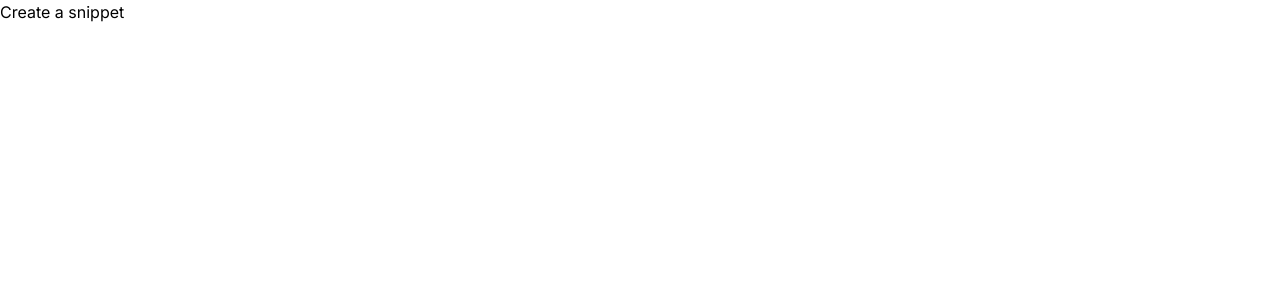
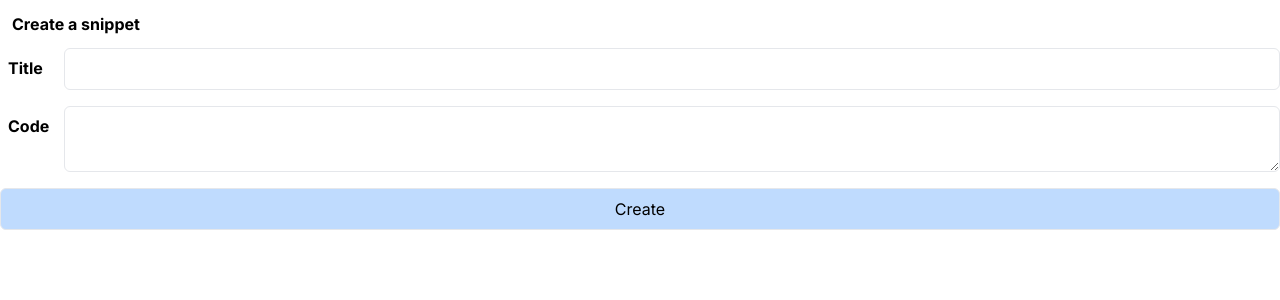
Before and after one commit to AlaaHamdyMohammadi/NextJS-Snippets, a Next.js app: page /snippets/new in a window 1280 px wide. Shown: the top 300 px of the page. Built offline with nearby package versions, Linux system fonts and the light colour scheme.

Commit message:
Adding Form

```diff
--- a/src/app/layout.tsx
+++ b/src/app/layout.tsx
@@ -16,7 +16,11 @@
 }) {
   return (
     <html lang="en">
-      <body className={inter.className}>{children}</body>
+      <body className={inter.className}>
+        <div className='container mx-auto px-auto'>
+        {children}
+        </div>
+        </body>
     </html>
   )
 }
--- a/src/app/page.tsx
+++ b/src/app/page.tsx
@@ -1,6 +1,5 @@
-
 export default function Home() {
   return (
     <div>Home Page</div>
-  )
+  );
 }
--- a/src/app/snippets/new/page.tsx
+++ b/src/app/snippets/new/page.tsx
@@ -2,6 +2,35 @@
 
 export default function SnippetsCreatePage() {
   return (
-    <div>Create a snippet</div>
-  )
+    <form>
+      <h3 className="font-bold m-3">Create a snippet</h3>
+      <div className="flex flex-col gap-4">
+        <div className="flex gap-4">
+          <label className="font-bold p-2 w-12" htmlFor="title">
+            Title
+          </label>
+          <input
+            type="text"
+            id="title"
+            className="focus:outline-none border rounded-md p-2 w-full"
+          />
+        </div>
+        <div className="flex gap-4">
+          <label className="font-bold p-2 w-12" htmlFor="code">
+            Code
+          </label>
+          <textarea
+            id="code"
+            className="focus:outline-none border rounded-md p-2 w-full"
+          />
+        </div>
+        <button
+          type="submit"
+          className="border rounded-md bg-blue-200 hover:bg-blue-300 transition p-2"
+        >
+          Create
+        </button>
+      </div>
+    </form>
+  );
 }
```
